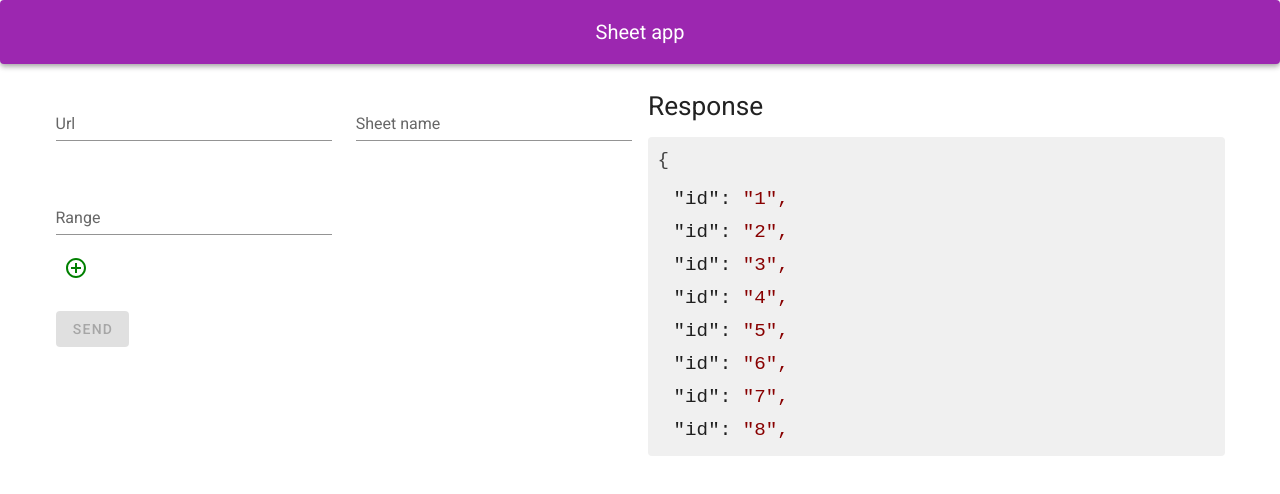
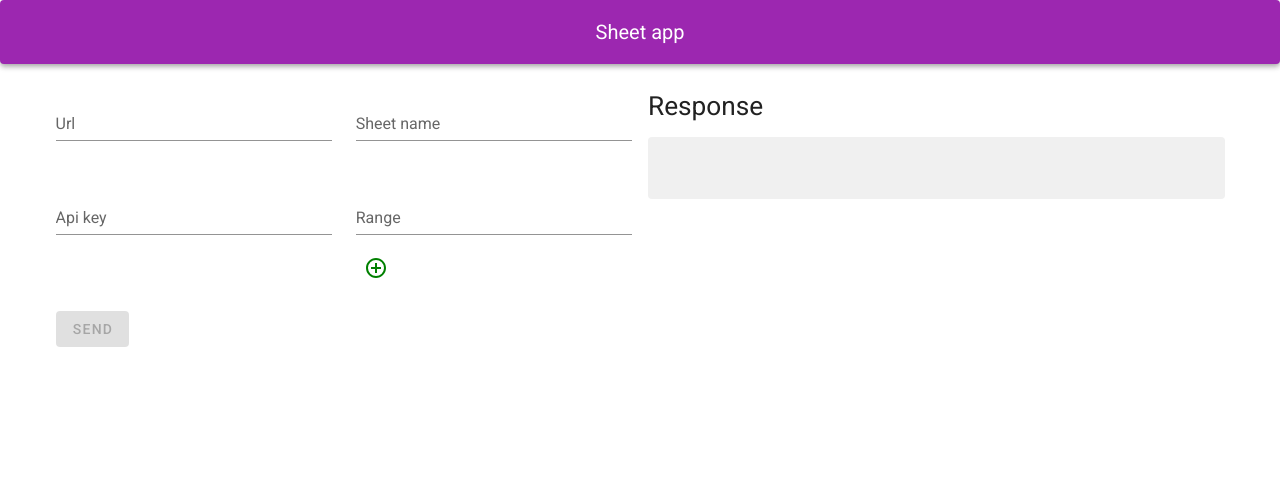
Before and after one commit to hvini/vue-sheet, a Vue app: page / in a window 1280 px wide. Shown: the top 494 px of the page. Built offline with nearby package versions, Linux system fonts and the light colour scheme.

Commit message:
pegando dados em uma faixa ou conjunto de faixas

```diff
--- a/src/App.vue
+++ b/src/App.vue
@@ -1,25 +1,28 @@
 <template>
   <v-app>
-    <Navbar/>
+    <Navbar></Navbar>
     <v-container class="my-5">
       <v-layout row wrap>
         <v-flex xs12 md6>
           <v-card class="pa-2" flat>
-            <v-form ref="form" v-model="valid">
+            <v-form ref="form" v-model="valid" @submit.prevent="get">
               <v-row>
                 <v-col cols="12" md="6">
-                  <v-text-field v-model="url" label="Url" :rules="urlRules" required></v-text-field>
+                  <v-text-field v-model="posts.url" label="Url" :rules="urlRules" required></v-text-field>
                 </v-col>
                 <v-col cols="12" md="6">
-                  <v-text-field v-model="sheetName" label="Sheet name" :rules="sheetNameRules" required></v-text-field>
+                  <v-text-field v-model="posts.sheetName" label="Sheet name" :rules="sheetNameRules" required></v-text-field>
                 </v-col>
-                <v-col v-for="(input, index) in ranges" :key="`rangeInput-${index}`" cols="12" md="6">
+                <v-col cols="12" md="6">
+                  <v-text-field v-model="posts.key" label="Api key" :rules="keyRules" required></v-text-field>
+                </v-col>
+                <v-col v-for="(input, index) in posts.ranges" :key="`rangeInput-${index}`" cols="12" md="6">
                   <v-text-field v-model="input.range" label="Range" :rules="rangeRules" required></v-text-field>
-                  <svg xmlns="http://www.w3.org/2000/svg" viewBox="0 0 24 24" width="24" height="24" class="ml-2" style="cursor: pointer; white-space: nowrap;" @click="addField(input, ranges)">
+                  <svg xmlns="http://www.w3.org/2000/svg" viewBox="0 0 24 24" width="24" height="24" class="ml-2" style="cursor: pointer; white-space: nowrap;" @click="addField(input, posts.ranges)">
                     <path fill="none" d="M0 0h24v24H0z"/>
                     <path fill="green" d="M11 11V7h2v4h4v2h-4v4h-2v-4H7v-2h4zm1 11C6.477 22 2 17.523 2 12S6.477 2 12 2s10 4.477 10 10-4.477 10-10 10zm0-2a8 8 0 1 0 0-16 8 8 0 0 0 0 16z"/>
                   </svg>
-                  <svg v-show="ranges.length > 1" xmlns="http://www.w3.org/2000/svg" viewBox="0 0 24 24" width="24" height="24" class="ml-2" style="cursor: pointer; white-space: nowrap;" @click="removeField(index, ranges)">
+                  <svg v-show="posts.ranges.length > 1" xmlns="http://www.w3.org/2000/svg" viewBox="0 0 24 24" width="24" height="24" class="ml-2" style="cursor: pointer; white-space: nowrap;" @click="removeField(index, posts.ranges)">
                     <path fill="none" d="M0 0h24v24H0z"/>
                     <path fill="#EC4899" d="M12 22C6.477 22 2 17.523 2 12S6.477 2 12 2s10 4.477 10 10-4.477 10-10 10zm0-2a8 8 0 1 0 0-16 8 8 0 0 0 0 16zm0-9.414l2.828-2.829 1.415 1.415L13.414 12l2.829 2.828-1.415 1.415L12 13.414l-2.828 2.829-1.415-1.415L10.586 12 7.757 9.172l1.415-1.415L12 10.586z"/>
                   </svg>
@@ -27,29 +30,14 @@
               </v-row>
               <v-row>
                 <v-col md="6">
-                  <v-btn :disabled="!valid" color="success" class="mr-4">Send</v-btn>
+                  <v-btn type="submit" :disabled="!valid" color="success" class="mr-4">Send</v-btn>
                 </v-col>
               </v-row>
             </v-form>
           </v-card>
         </v-flex>
         <v-flex xs12 md6>
-          <h5 class="pa-2" style="font-size: 1.64rem; line-height: 110%; font-weight: 400">Response</h5>
-          <v-card class="pa-2" style="font-size: 1.2rem;" flat>
-            <code style="font-size: 1em; display: block; overflow-x: auto; padding: 0.5em; background: rgb(240, 240, 240) none repeat scroll 0% 0%; color: rgb(68, 68, 68);">
-              <section style="overflow-y: scroll; max-height: 300px;">
-                <pre style="white-space: pre-line;">
-                  {
-                    <v-list-item v-for="index in 10" :key="index" style="margin-bottom: -15px;">
-                      <pre style="white-space: nowrap;">
-                        <span>"id":</span> <span style="color: rgb(136, 0, 0);" v-if="index < 10">"{{ index }}",</span> <span style="color: rgb(136, 0, 0);" v-if="index == 10">"{{ index }}"</span>
-                      </pre>
-                    </v-list-item>
-                  }
-                </pre>
-              </section>
-            </code>
-          </v-card>
+          <Sheet :values=values></Sheet>
         </v-flex>
       </v-layout>
     </v-container>
@@ -57,27 +45,36 @@
 </template>
 <script>
   import Navbar from '@/components/Navbar'
+  import Sheet from '@/components/Sheet'
+  import Api from '@/services/Api';
 
   export default {
     name: 'App',
     components: {
-      Navbar
+      Navbar,
+      Sheet
     },
     data: () => ({
       valid: true,
-      url: '',
       urlRules: [
         v => !!v || 'Url is required'
       ],
-      sheetName: '',
       sheetNameRules: [
         v => !!v || 'Sheet name is required'
       ],
-      range: '',
+      keyRules: [
+        v => !!v || "Key is required"
+      ],
       rangeRules: [
         v => !!v || 'Range is required'
       ],
-      ranges: [{range: ""}]
+      posts: {
+        url: null,
+        sheetName: null,
+        key: null,
+        ranges: [{range: null}]
+      },
+      values: []
     }),
     methods: {
       addField(value, fieldType) {
@@ -85,7 +82,19 @@
       },
       removeField(index, fieldType) {
         fieldType.splice(index, 1);
-      }
+      },
+      get() {
+        let spreadsheetId = new RegExp("/spreadsheets/d/([a-zA-Z0-9-_]+)").exec(this.posts.url)[1];
+        if(this.posts.ranges.length == 1) {
+          Api.SingleGet(this.posts.key, spreadsheetId, this.posts.sheetName, this.posts.ranges, sheets => {
+            this.values = sheets.data;
+          });
+        } else {
+          Api.BatchGet(this.posts.key, spreadsheetId, this.posts.sheetName, this.posts.ranges, sheets => {
+            this.values = sheets.data;
+          });
+        }
+      },
     }
   };
 </script>
--- /dev/null
+++ b/src/components/Sheet.vue
@@ -0,0 +1,26 @@
+<template>
+    <v-app>
+        <h5 class="pa-2" style="font-size: 1.64rem; line-height: 110%; font-weight: 400">Response</h5>
+        <v-card class="pa-2" style="font-size: 1.2rem;" flat>
+            <code style="font-size: 1em; display: block; overflow-x: auto; padding: 0.5em; background: rgb(240, 240, 240) none repeat scroll 0% 0%; color: rgb(68, 68, 68);">
+            <section style="overflow-y: scroll; max-height: 300px;">
+                <v-list-item style="margin-bottom: -15px;">
+                <pre>
+                    <span v-if="values != ''">{{ values }}</span>
+                </pre>
+                </v-list-item>
+            </section>
+            </code>
+        </v-card>
+    </v-app>
+</template>
+<script>
+    export default {
+        name: 'sheet',
+        props: {
+            values: {
+                type: Array
+            }
+        }
+    }
+</script>
--- /dev/null
+++ b/src/services/Api.js
@@ -0,0 +1,25 @@
+import axios from 'axios';
+
+const urlBaseSheet = 'https://sheets.googleapis.com/v4/spreadsheets/';
+
+export default {
+    SingleGet: (apiKey, spreadsheetId, sheetName, ranges, callback) => {
+        const urlSheet = urlBaseSheet + spreadsheetId + '/values/' + sheetName + '!' + ranges[0].range + '?key=' + apiKey;
+        axios.get(urlSheet).then((sheet) => {
+            if(callback) {
+                callback(sheet);
+            }
+        });
+    },
+    BatchGet: (apiKey, spreadsheetId, sheetName, ranges, callback) => {
+        let urlSheet = urlBaseSheet + spreadsheetId + '/values:batchGet?key=' + apiKey;
+        ranges.forEach(range => {
+            urlSheet += '&ranges=' + sheetName + '!' + range.range;
+        });
+        axios.get(urlSheet).then((sheet) => {
+            if(callback) {
+                callback(sheet);
+            }
+        });
+    }
+}
```
